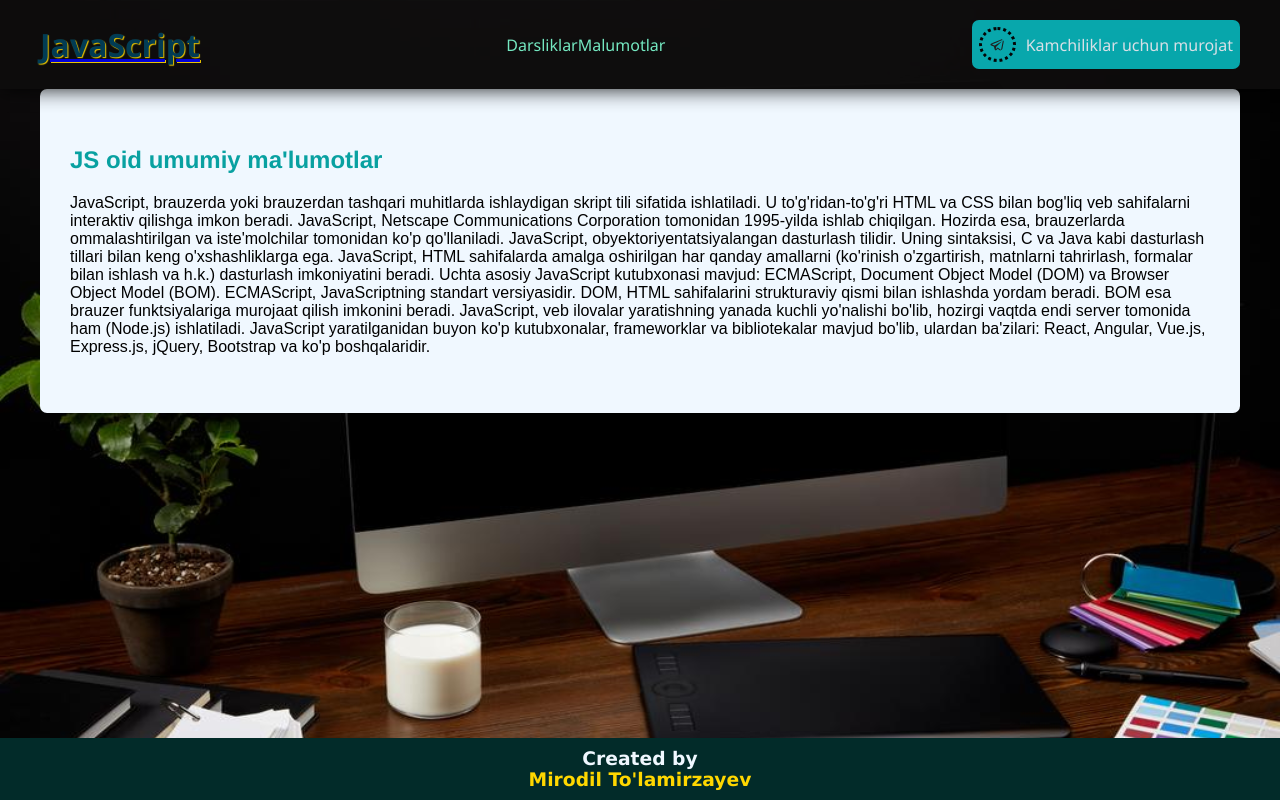
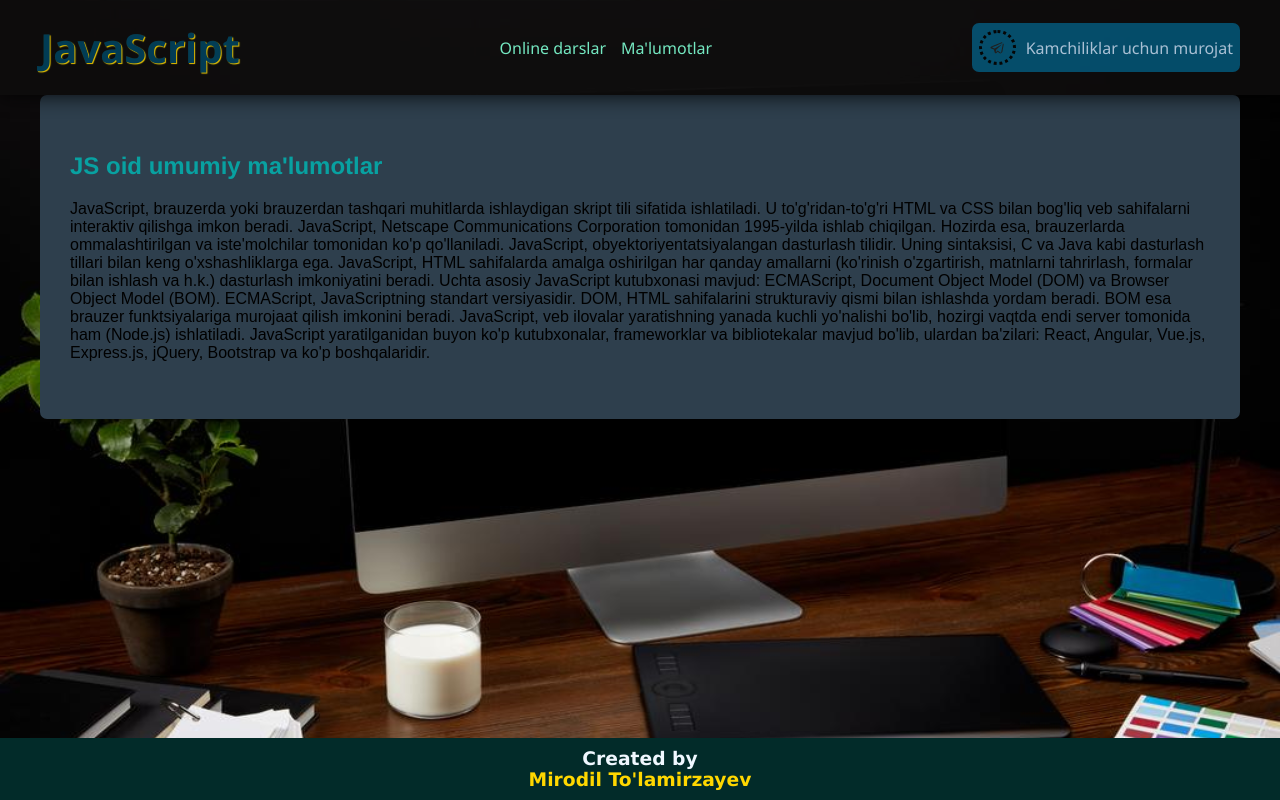
Before and after one commit to mirodil-web/JavaScript, a plain HTML site: page index.html in a window 1280 px wide. Shown: the top 800 px of the page. Drawn offline with Linux system fonts and the light colour scheme.

Commit message:
html css 🤙🏻

```diff
--- a/index.html
+++ b/index.html
@@ -18,10 +18,10 @@
       <nav>
         <ul class="ul">
           <li class="lilist">
-            <a class="href" href="">Darsliklar</a>
+            <a class="href" href="">Online darslar</a>
           </li>
           <li class="lilist">
-            <a class="href" href="">Malumotlar  </a>
+            <a class="href" href="">Ma'lumotlar  </a>
           </li>
         </ul>
       </nav>
--- a/style.css
+++ b/style.css
@@ -45,8 +45,12 @@ body{
     margin-left: auto;
 }
 .bir{
+    font-size: 40px;
     text-shadow: 1px 1px 1px gold;
     color: rgb(1, 66, 92);
+}
+.bir:hover{
+    opacity: 0.7;
 }
 .display{
     display: flex;
@@ -77,17 +81,22 @@ span{
     padding-bottom: 57px;
    padding-left: 30px;
    padding-right: 30px;
-    background-color: aliceblue;
+    background-color: rgb(46, 63, 77);
     border-radius: 7px;
 }
 .header-link{
     align-items: center;
-    color: aliceblue;
+    color: rgb(188, 213, 235);
     padding: 7px;
     border-radius: 7px;
     text-decoration: none;
-    background-color: rgb(8, 184, 190);
+    background-color: rgb(5, 85, 117);
     display: flex;
+    transition: box-shadow 0.3s ease;
+}
+.header-link:hover{
+    background-color: rgb(8, 82, 105);
+    box-shadow: 0px 0px 7px aqua;
 }
 .header-img{
     margin-right: 10px;
@@ -107,11 +116,25 @@ span{
 .lilist{
     list-style: none;
 }
+.lilist:not(:last-child){
+    margin-right: 15px;
+}
+
 .href{
     text-decoration: none;
     color: aquamarine;
+    transition: all 0.5s ease;
+}
+.href:hover{
+    background-color: aquamarine;
+    border-radius: 5px;
+    padding: 10px;
+    color: black;
 }
 .ul{
     display: flex;
 
 }
+a{
+    text-decoration: none;
+}
```
